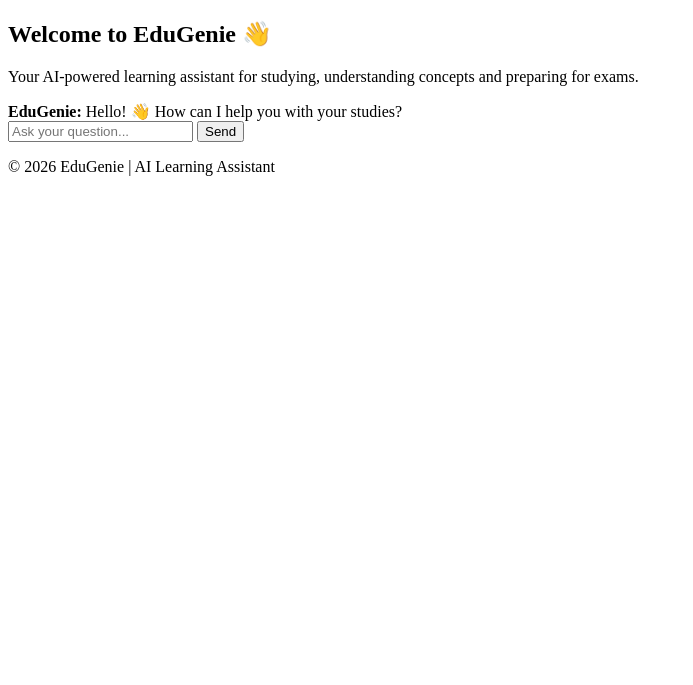
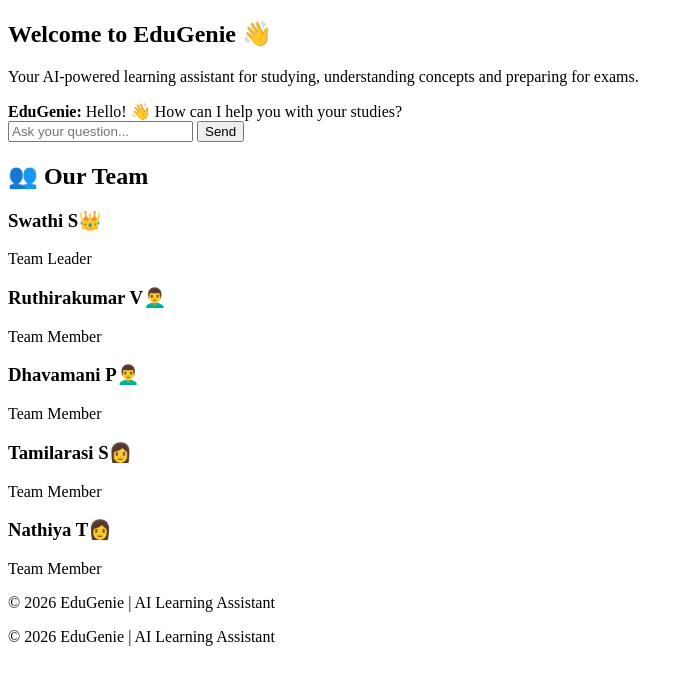
Before and after one commit to swathiswathi8680-creator/EduGenie-Ai, a FastAPI app: template templates/index.html in a window 1280 px wide. Shown: the part 99-784 px from the top of the page, without its empty margins (0-693 px from the left). Run offline with FastAPI, Linux system fonts and the light colour scheme; the template is opened without the code that fills it, so the values that code supplies are empty.

Commit message:
Update index.html

```diff
--- a/templates/index.html
+++ b/templates/index.html
@@ -58,7 +58,42 @@
             </div>
 
         </main>
+</main>
 
+<section class="team-section">
+    <h2>👥 Our Team</h2>
+
+    <div class="team-members">
+        <div class="team-member">
+            <h3>Swathi S👑</h3>
+            <p>Team Leader</p>
+        </div>
+
+        <div class="team-member">
+            <h3>Ruthirakumar V👨‍🦱</h3>
+            <p>Team Member</p>
+        </div>
+
+        <div class="team-member">
+            <h3>Dhavamani P👨‍🦱</h3>
+            <p>Team Member</p>
+        </div>
+
+        <div class="team-member">
+            <h3>Tamilarasi S👩</h3>
+            <p>Team Member</p>
+        </div>
+
+        <div class="team-member">
+            <h3>Nathiya T👩</h3>
+            <p>Team Member</p>
+        </div>
+    </div>
+</section>
+
+<footer>
+    <p>© 2026 EduGenie | AI Learning Assistant</p>
+</footer>
         <footer>
             <p>© 2026 EduGenie | AI Learning Assistant</p>
         </footer>
```
